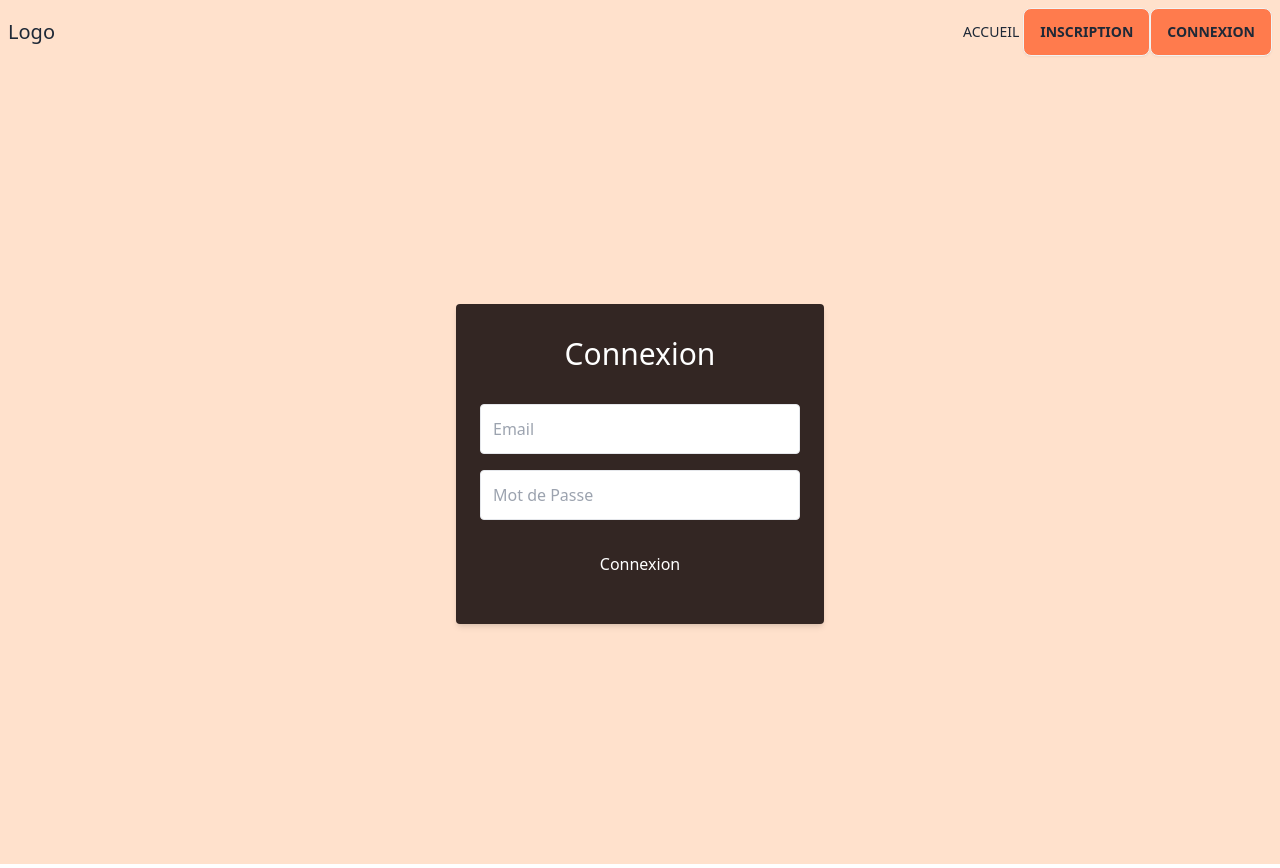
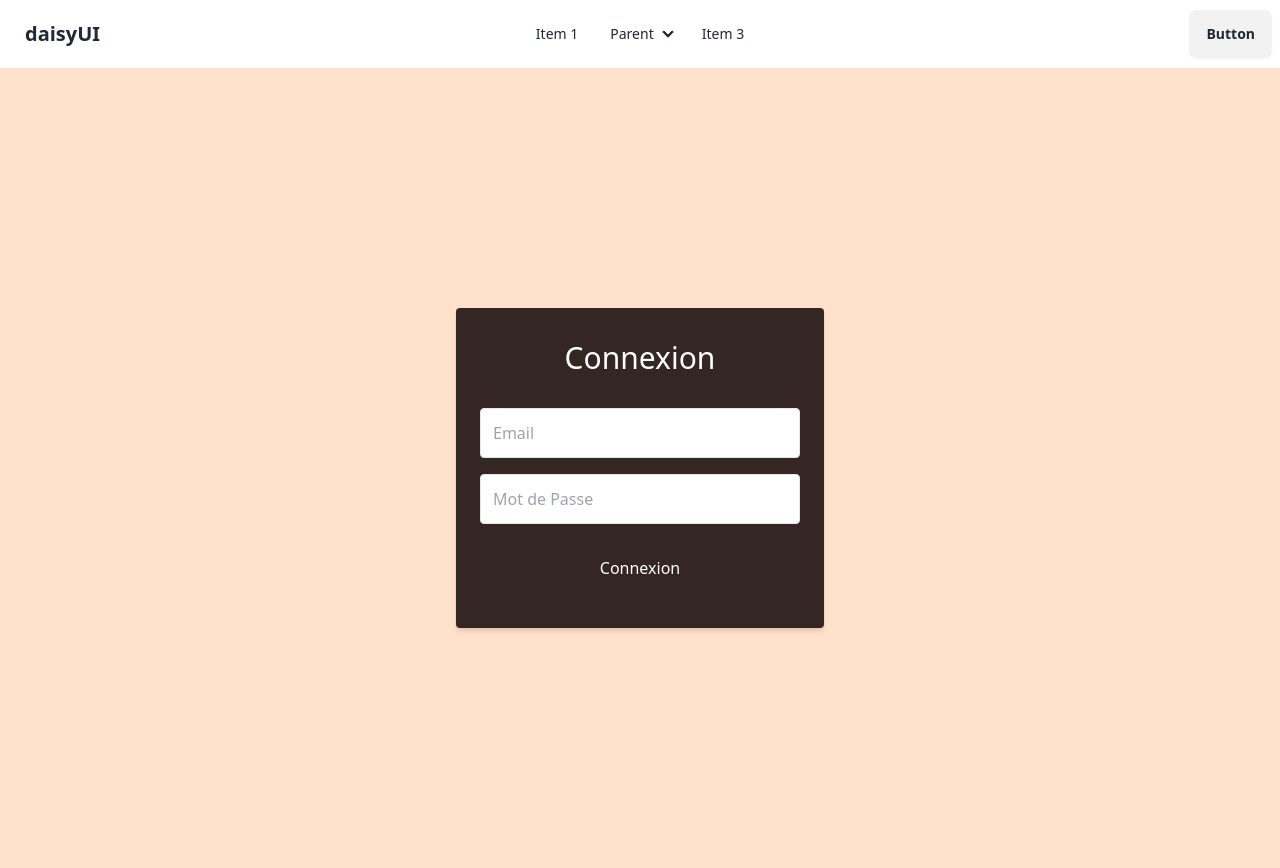
Before and after one commit to MennelSari/Obambino, a React (Vite) app: page /login in a window 1280 px wide. Built offline with nearby package versions, Linux system fonts and the light colour scheme.

Commit message:
responsive ok for the navbar

```diff
--- a/package.json
+++ b/package.json
@@ -13,6 +13,7 @@
     "axios": "^1.6.7",
     "react": "^18.2.0",
     "react-dom": "^18.2.0",
+    "react-icons": "^5.0.1",
     "react-router-dom": "^6.22.0"
   },
   "devDependencies": {
--- a/src/components/HeaderPublic.tsx
+++ b/src/components/HeaderPublic.tsx
@@ -3,7 +3,45 @@
 
 const HeaderPublic = () => {
   return (
-    <div>
+    <div className="navbar bg-base-100">
+  <div className="navbar-start">
+    <div className="dropdown">
+      <div tabIndex={0} role="button" className="btn btn-ghost lg:hidden">
+        <svg xmlns="http://www.w3.org/2000/svg" className="h-5 w-5" fill="none" viewBox="0 0 24 24" stroke="currentColor"><path strokeLinecap="round" strokeLinejoin="round" strokeWidth="2" d="M4 6h16M4 12h8m-8 6h16" /></svg>
+      </div>
+      <ul tabIndex={0} className="menu menu-sm dropdown-content mt-3 z-[1] p-2 shadow bg-base-100 rounded-box w-52">
+        <li><a>Item 1</a></li>
+        <li>
+          <a>Parent</a>
+          <ul className="p-2">
+            <li><a>Submenu 1</a></li>
+            <li><a>Submenu 2</a></li>
+          </ul>
+        </li>
+        <li><a>Item 3</a></li>
+      </ul>
+    </div>
+    <a className="btn btn-ghost text-xl">daisyUI</a>
+  </div>
+  <div className="navbar-center hidden lg:flex">
+    <ul className="menu menu-horizontal px-1">
+      <li><a>Item 1</a></li>
+      <li>
+        <details>
+          <summary>Parent</summary>
+          <ul className="p-2">
+            <li><a>Submenu 1</a></li>
+            <li><a>Submenu 2</a></li>
+          </ul>
+        </details>
+      </li>
+      <li><a>Item 3</a></li>
+    </ul>
+  </div>
+  <div className="navbar-end">
+    <a className="btn">Button</a>
+  </div>
+  {/*<div>
       <div className="navbar bg-[#FFE1CC]">
 <div className="navbar-start">
   <div className="dropdown">
@@ -28,6 +66,7 @@
 
 </div>
 </div>
+</div>*/}
 </div>
   )
 }
--- a/src/components/HomePublic.tsx
+++ b/src/components/HomePublic.tsx
@@ -6,7 +6,7 @@
 //composant pour la page d'accueil publique
 const Home = () => {
   return (
-    <div className="bg-[#FFE1CC] h-screen w-screen">
+    <div className="bg-[#FFE1CC] min-h-screen min-w-screen">
       <HeaderPublic />
       <HeroPublic />
 
```
Also changed, not shown: 2 other files (tests, documents, lock files or other folders). Lines whose indentation alone changed are shown as unchanged.
